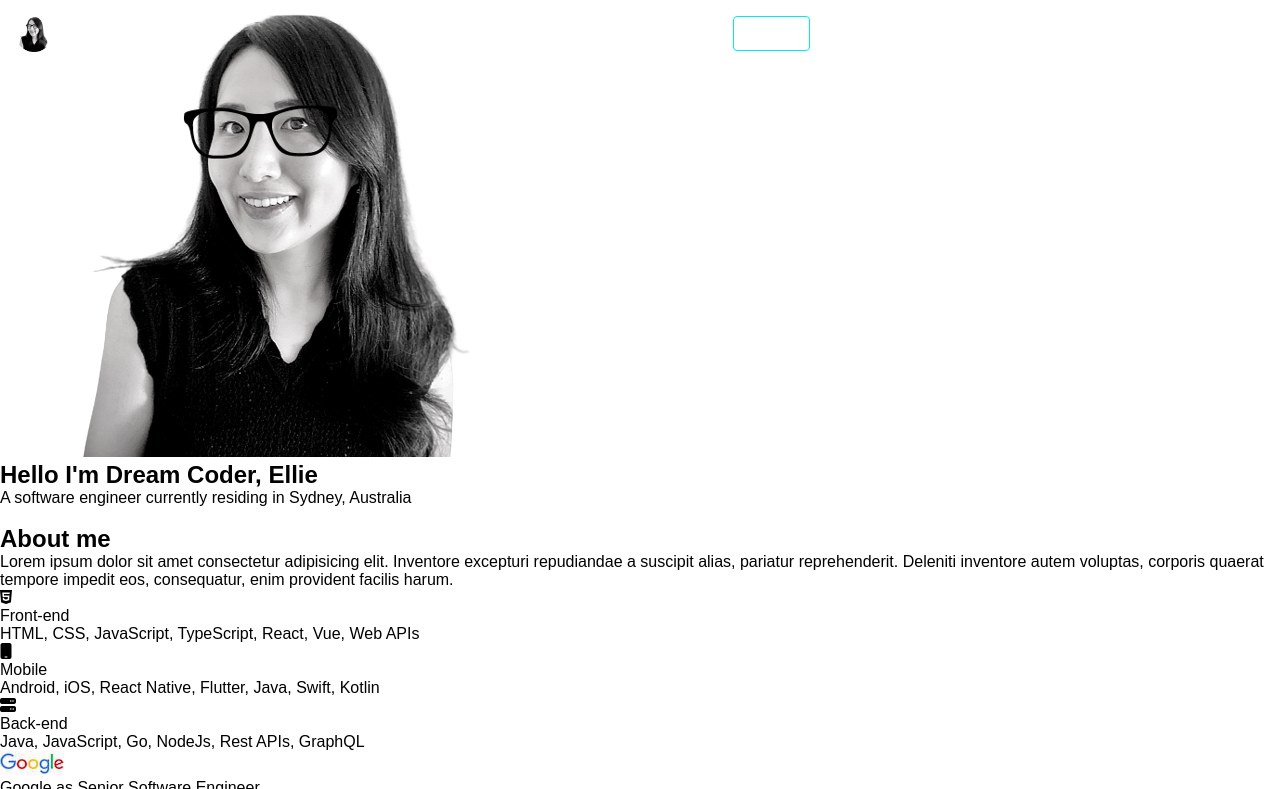
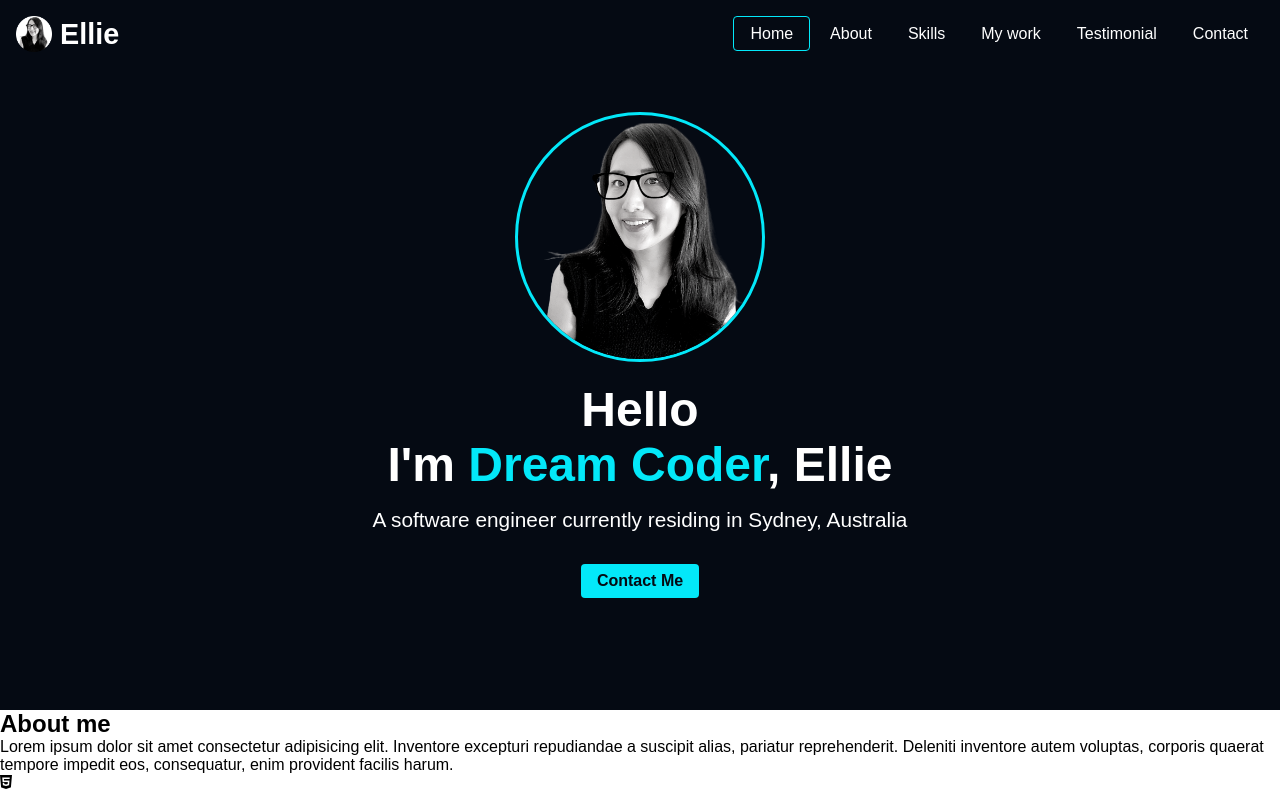
Before and after one commit to Byte-nana/clone-coding-portfolio, a plain HTML site: page index.html in a window 1280 px wide. Shown: the top 789 px of the page. Drawn offline with Linux system fonts and the light colour scheme.

Commit message:
CSS-Home

```diff
--- a/css/style.css
+++ b/css/style.css
@@ -86,3 +86,41 @@ button:focus {
   border-radius: 4px;
 }
 /* Home */
+#home {
+  background-color: var(--color-primary);
+  color: var(--color-text);
+  padding: 5rem 1rem;
+  padding-top: 7rem;
+  text-align: center;
+}
+.home__avatar {
+  width: 250px;
+  height: 250px;
+  object-fit: cover;
+  border-radius: 100%;
+  border: 3px solid var(--color-accent);
+}
+.home__title {
+  font-size: 3rem;
+  margin: 1rem;
+}
+.home__title--strong {
+  color: var(--color-accent);
+}
+.home__description {
+  font-size: 1.3rem;
+}
+.home__contact {
+  display: inline-block;
+  background-color: var(--color-accent);
+  color: var(--color-black);
+  margin: 2rem;
+  padding: 0.5rem 1rem;
+  font-weight: bold;
+  border-radius: 4px;
+}
+.home__contact:hover {
+  background-color: transparent;
+  outline: 2px solid var(--color-accent);
+  color: var(--color-text);
+}
--- a/index.html
+++ b/index.html
@@ -58,10 +58,20 @@
     <main>
       <!-- Home -->
       <section id="home">
-        <img src="./img/Profile-removebg-preview.png" alt="Ellie's profile" />
-        <h2>Hello I&#39;m Dream Coder, Ellie</h2>
-        <p>A software engineer currently residing in Sydney, Australia</p>
-        <a href="#contact">Contact Me</a>
+        <img
+          class="home__avatar"
+          src="./img/Profile-removebg-preview.png"
+          alt="Ellie's profile"
+        />
+        <h2 class="home__title">
+          Hello <br />
+          I&#39;m
+          <strong class="home__title--strong">Dream Coder</strong>, Ellie
+        </h2>
+        <p class="home__description">
+          A software engineer currently residing in Sydney, Australia
+        </p>
+        <a class="home__contact" href="#contact">Contact Me</a>
       </section>
       <!-- About -->
       <section id="about">
```
